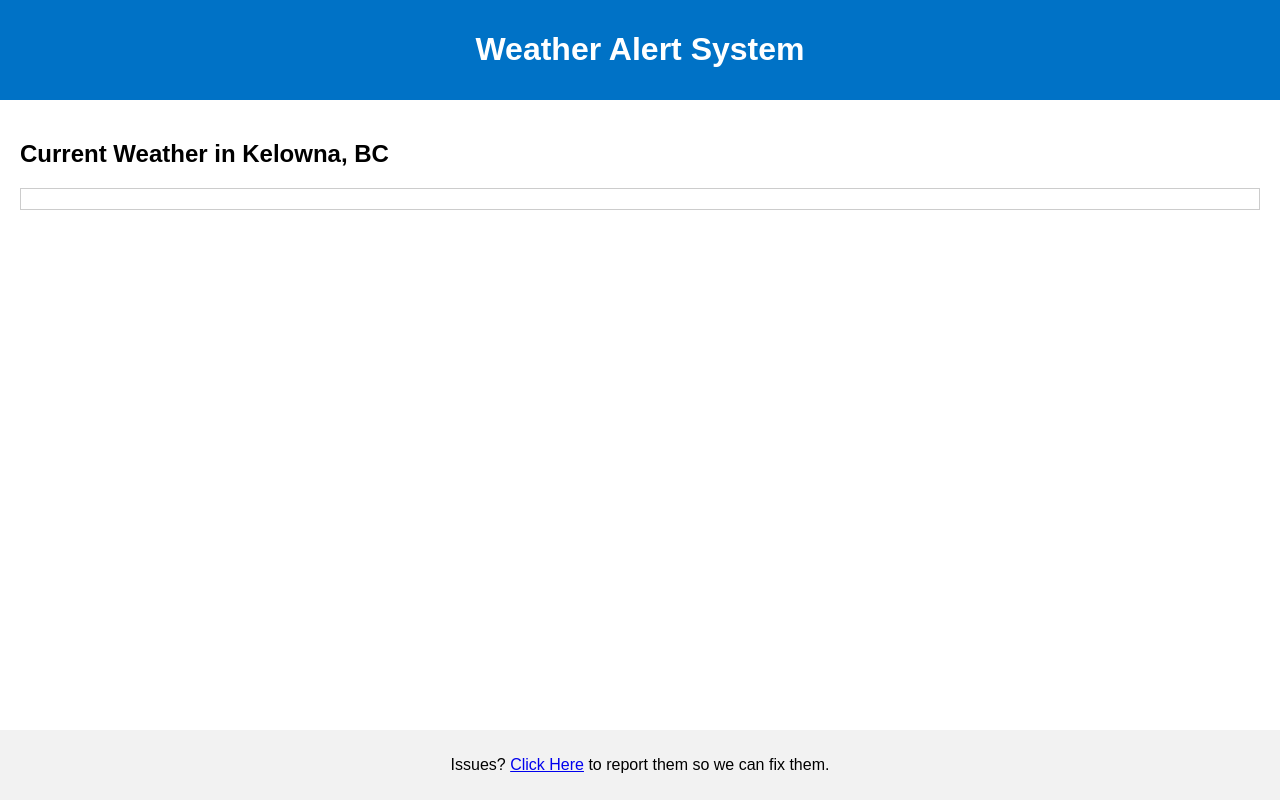
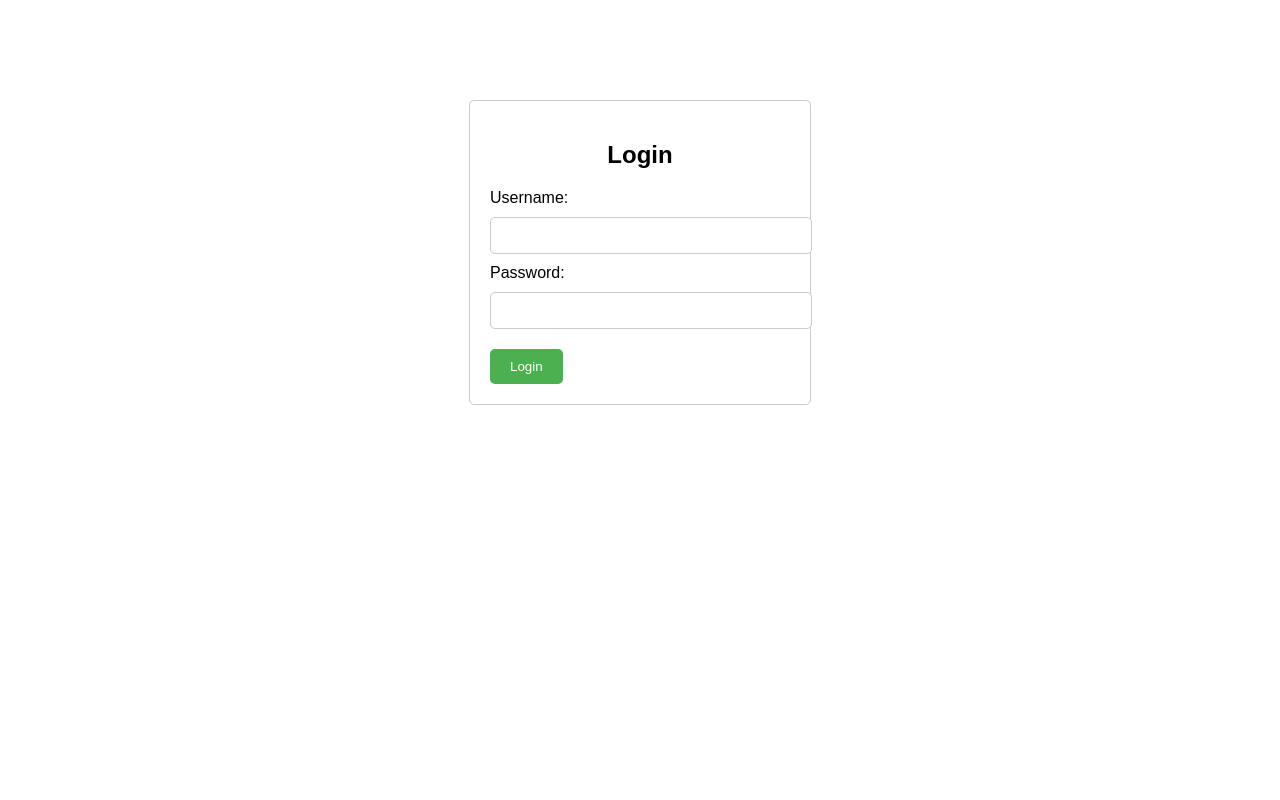
Before and after one commit to TechGenius1234/Weatheralertemailcontrolpanel, a plain HTML site: page index.html in a window 1280 px wide. Drawn offline with Linux system fonts and the light colour scheme.

Commit message:
Update index.html

```diff
--- a/index.html
+++ b/index.html
@@ -1,30 +1,92 @@
 <!DOCTYPE html>
-<html lang="en">
+<html>
 <head>
-    <meta charset="UTF-8">
-    <meta name="viewport" content="width=device-width, initial-scale=1.0">
-    <title>Weather Alert System</title>
-    <link rel="stylesheet" href="styles.css">
+<title>Login</title>
+<style>
+body {
+  font-family: sans-serif;
+}
+
+.container {
+  width: 300px;
+  margin: 100px auto;
+  padding: 20px;
+  border: 1px solid #ccc;
+  border-radius: 5px;
+}
+
+h2 {
+  text-align: center;
+  margin-bottom: 20px;
+}
+
+input[type="text"], input[type="password"] {
+  width: 100%;
+  padding: 10px;
+  margin: 10px 0;
+  border: 1px solid #ccc;
+  border-radius: 5px;
+}
+
+input[type="submit"] {
+  background-color: #4CAF50;
+  color: white;
+  padding: 10px 20px;
+  border: none;
+  border-radius: 5px;
+  cursor: pointer;
+}
+
+input[type="submit"]:hover {
+  background-color: #45a049;
+}
+
+.error {
+  color: red;
+  margin-bottom: 10px;
+}
+</style>
 </head>
 <body>
-    <header>
-        <h1>Weather Alert System</h1>
-    </header>
 
-    <main>
-        <section id="weather">
-            <h2>Current Weather in Kelowna, BC</h2>
-            <div id="weather-data">
-                <!-- Weather data will be displayed here -->
-            </div>
-        </section>
-    </main>
+<div class="container">
+  <h2>Login</h2>
 
-    <footer>
-        <p>Issues? <a href="https://github.com/TechGenius1234/TechGenius1234.github.io/issues">Click Here</a> to report them so we can fix them.</p>
-    </footer>
+  <form action="javascript:void(0)" method="post" id="login-form">
+    <label for="username">Username:</label>
+    <input type="text" id="username" name="username" required>
 
-    <script src="https://cdn.emailjs.com/dist/email.min.js"></script>
-    <script src="script.js"></script>
+    <label for="password">Password:</label>
+    <input type="password" id="password" name="password" required>
+
+    <div id="error" class="error"></div>
+
+    <input type="submit" value="Login">
+  </form>
+
+  <script>
+    // Replace with your actual username and password
+    const correctUsername = "admin";
+    const correctPassword = "20459$78eE";
+
+    const form = document.getElementById("login-form");
+    const errorDiv = document.getElementById("error");
+
+    form.addEventListener("submit", (event) => {
+      event.preventDefault();
+
+      const username = document.getElementById("username").value;
+      const password = document.getElementById("password").value;
+
+      if (username === correctUsername && password === correctPassword) {
+        // Redirect to the protected page
+        window.location.href = "protected-page.html"; // Replace with your protected page
+      } else {
+        errorDiv.textContent = "Invalid username or password.";
+      }
+    });
+  </script>
+</div>
+
 </body>
 </html>
```
